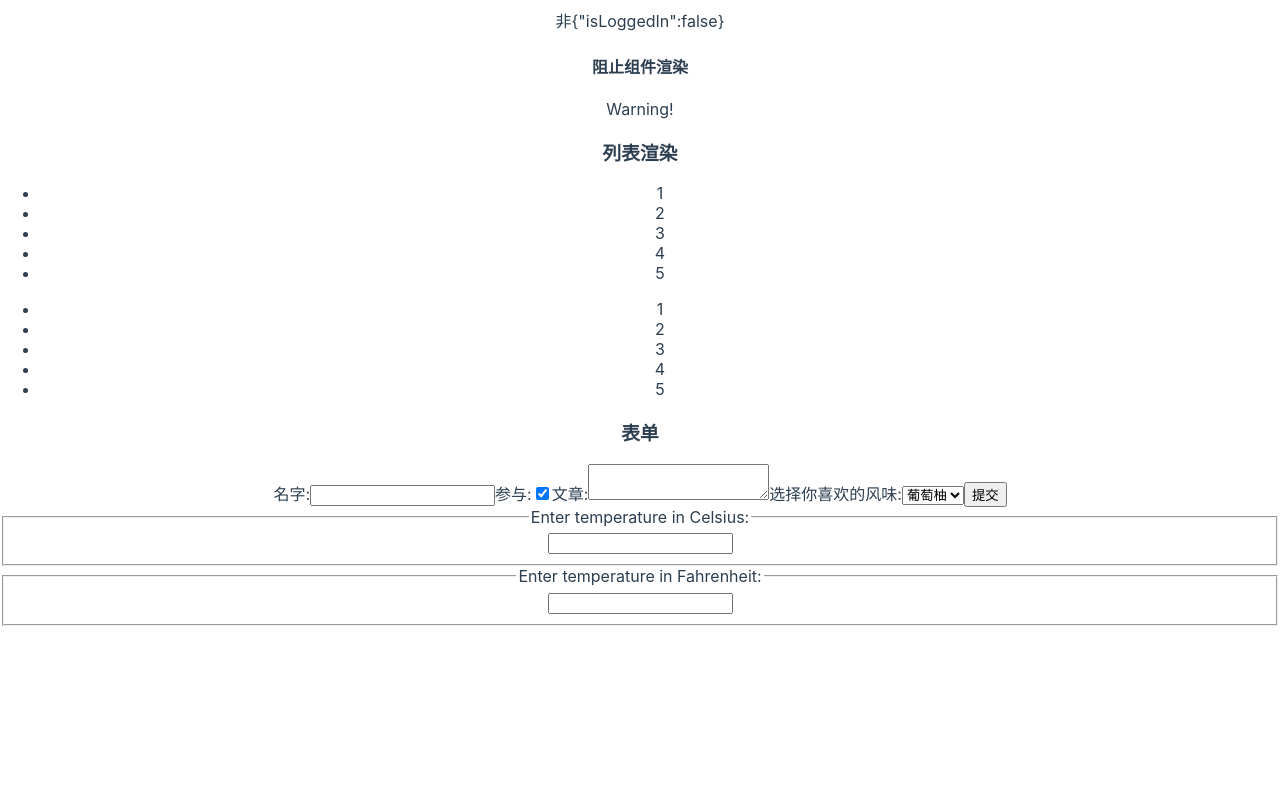
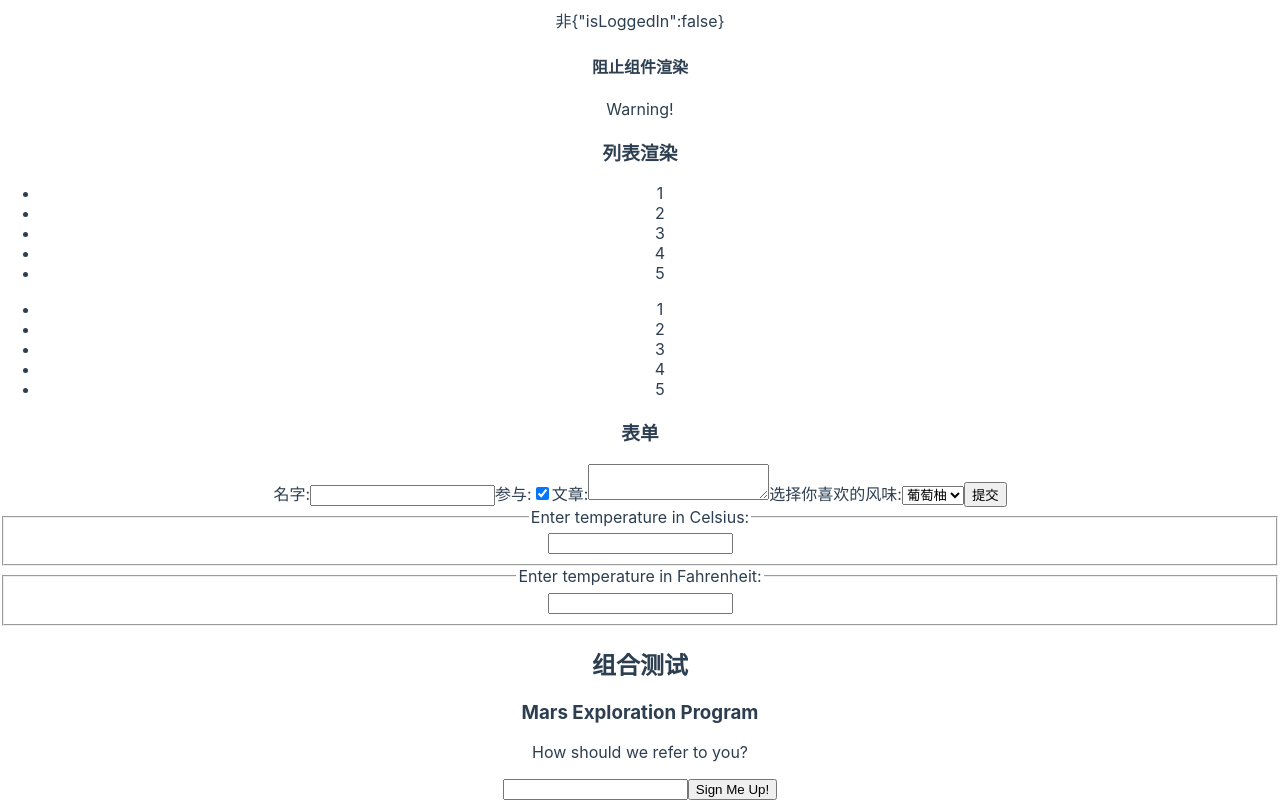
Before and after one commit to 11zouzouzou/react17Learn, a React (Vite) app: page / in a window 1280 px wide. Shown: the part 876-1676 px from the top of the page. Before the commit the page ends 1502 px from the top, so only its background shows below. Built offline with nearby package versions, Linux system fonts and the light colour scheme.

Commit message:
combination component add

```diff
--- /dev/null
+++ b/src/components/CombinationComp.tsx
@@ -0,0 +1,55 @@
+import React from "react";
+function FancyBorder(props:any) {
+  return (
+    <div className={'FancyBorder FancyBorder-' + props.color}>
+      {props.children}
+    </div>
+  );
+}
+function Dialog(props:any) {
+  return (
+    <FancyBorder color="blue">
+      <h3 className="Dialog-title">
+        {props.title}
+      </h3>
+      <p className="Dialog-message">
+        {props.message}
+      </p>
+      {props.children}
+    </FancyBorder>
+  );
+}
+class SignUpDialog extends React.Component {
+  state: any;
+  constructor(props?:any) {
+    super(props);
+    this.handleChange = this.handleChange.bind(this);
+    this.handleSignUp = this.handleSignUp.bind(this);
+    this.state = {login: ''};
+  }
+
+  render() {
+    return (
+      <div>
+        <h2>组合测试</h2>
+        <Dialog title="Mars Exploration Program"
+              message="How should we refer to you?">
+        <input value={this.state.login}
+               onChange={this.handleChange} />
+        <button onClick={this.handleSignUp}>
+          Sign Me Up!
+        </button>
+      </Dialog>
+      </div>
+    );
+  }
+
+  handleChange(e:any) {
+    this.setState({login: e.target.value});
+  }
+
+  handleSignUp() {
+    alert(`Welcome aboard, ${this.state.login}!`);
+  }
+}
+export { SignUpDialog};
--- a/src/main.tsx
+++ b/src/main.tsx
@@ -10,6 +10,7 @@
 import { ListControlComp } from "./components/ListComp";
 import { NameForm } from "./components/FormComp";
 import { Calculator } from "./components/temperatureComp";
+import { SignUpDialog } from "./components/CombinationComp";
 
 function tick() {
 	ReactDOM.render(
@@ -25,6 +26,7 @@
 			<ListControlComp></ListControlComp>
 			<NameForm></NameForm>
 			<Calculator></Calculator>
+			<SignUpDialog></SignUpDialog>
 		</React.StrictMode>,
 		document.getElementById("root")
 	);
```
